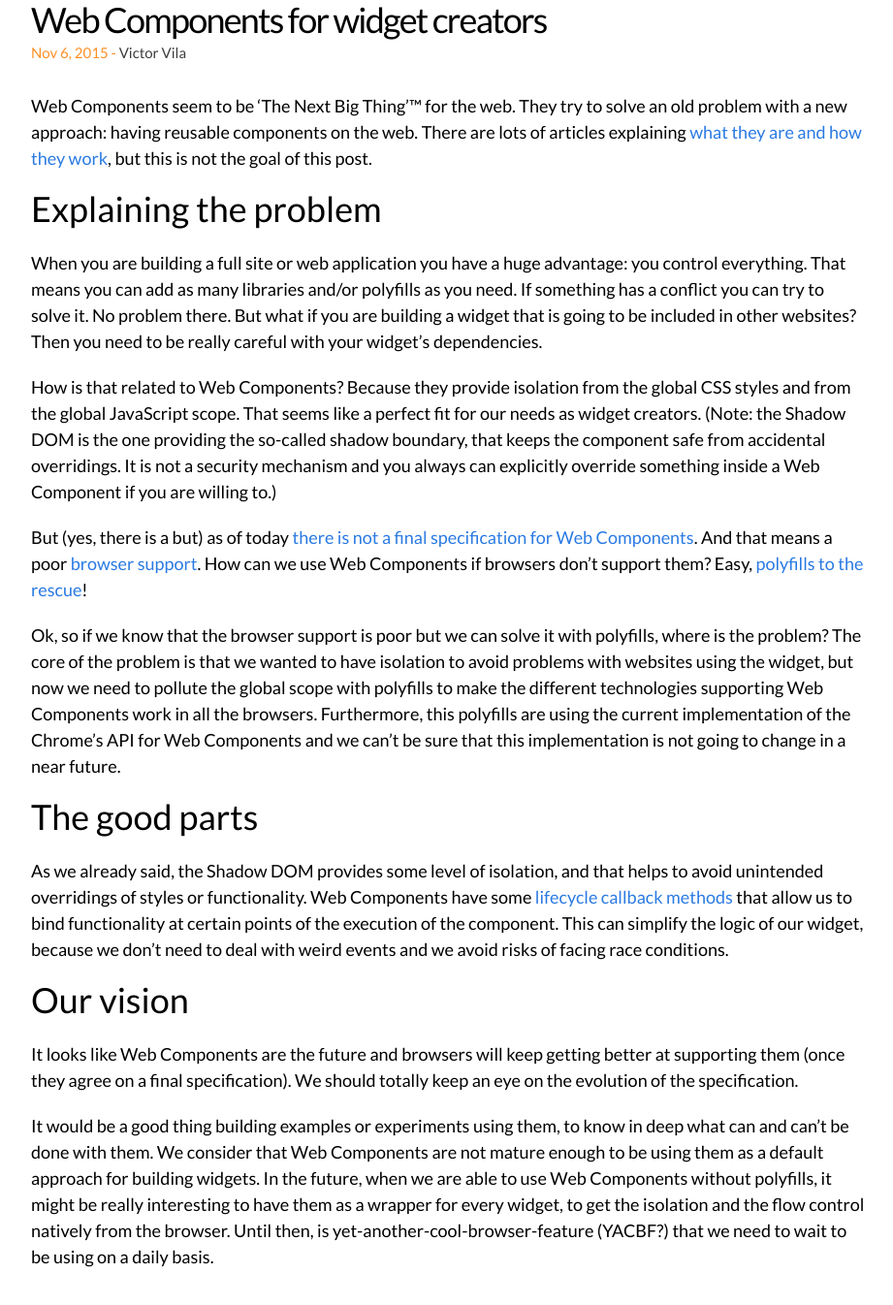
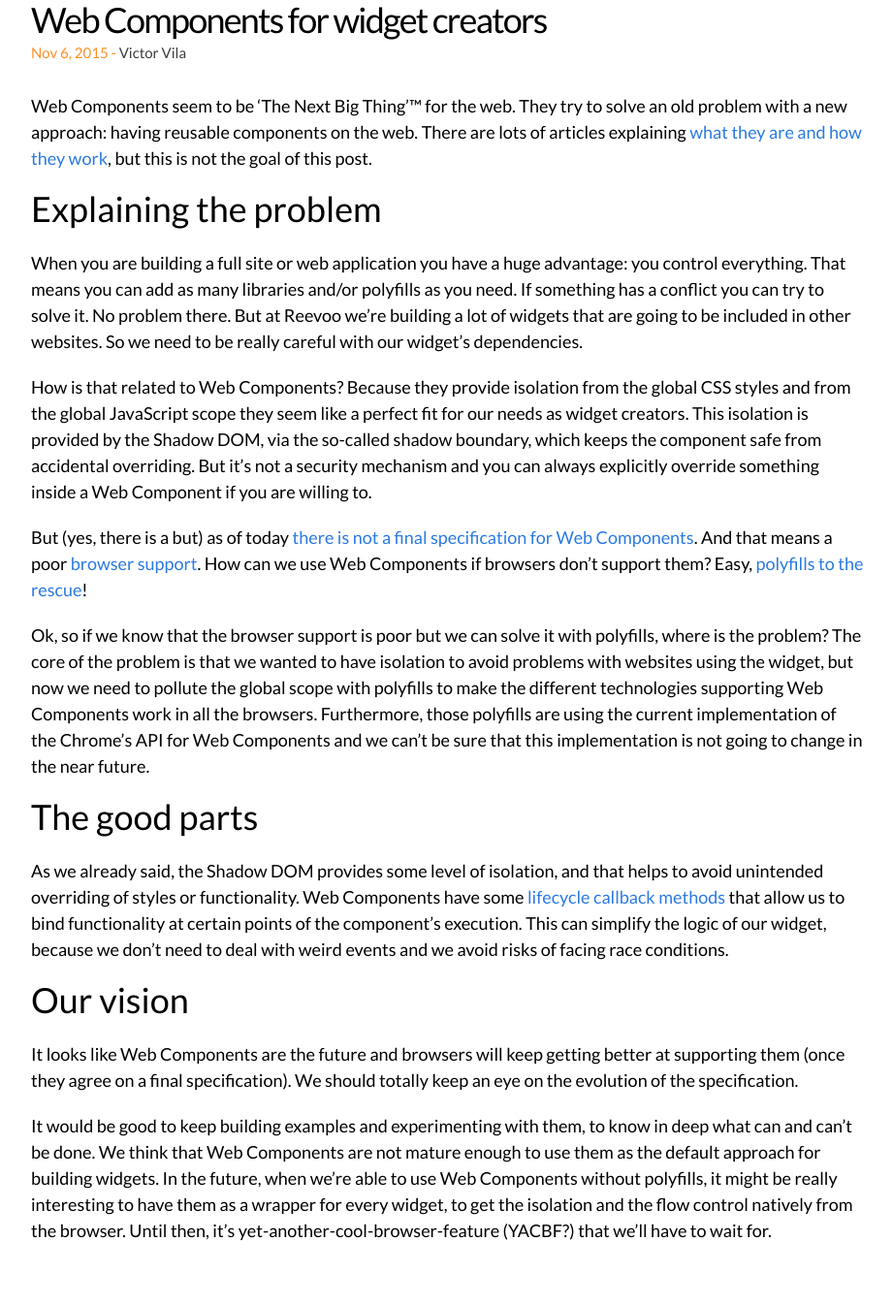
Before and after one commit to reevoo/reevoo.github.io, a Jekyll site: the page built from _posts/2015-11-06-web-components-for-widget-creators.md, in a window 1280 px wide and 1400 px high, scrolled down 247 px. Shown: the top 1346 px of the window at 97% size, without its empty margins (178-1099 px from the left). Built offline with Jekyll 4.4.1, drawn with Linux system fonts in a browser that asks for light colours; comment, search, counter and statistics services are not loaded; a style sheet for code colours, icons or effects is not loaded.

Commit message:
Fixed grammar mistakes

```diff
--- a/_posts/2015-11-06-web-components-for-widget-creators.md
+++ b/_posts/2015-11-06-web-components-for-widget-creators.md
@@ -12,18 +12,18 @@ github: irikuo
 Web Components seem to be 'The Next Big Thing'™ for the web. They try to solve an old problem with a new approach: having reusable components on the web. There are lots of articles explaining [what they are and how they work](http://blogs.windows.com/msedgedev/2015/07/14/bringing-componentization-to-the-web-an-overview-of-web-components/), but this is not the goal of this post.
 
 # Explaining the problem
-When you are building a full site or web application you have a huge advantage: you control everything. That means you can add as many libraries and/or polyfills as you need. If something has a conflict you can try to solve it. No problem there. But what if you are building a widget that is going to be included in other websites? Then you need to be really careful with your widget's dependencies.
+When you are building a full site or web application you have a huge advantage: you control everything. That means you can add as many libraries and/or polyfills as you need. If something has a conflict you can try to solve it. No problem there. But at Reevoo we're building a lot of widgets that are going to be included in other websites. So we need to be really careful with our widget's dependencies.
 
-How is that related to Web Components? Because they provide isolation from the global CSS styles and from the global JavaScript scope.  That seems like a perfect fit for our needs as widget creators. (Note: the Shadow DOM is the one providing the so-called shadow boundary, that keeps the component safe from accidental overridings. It is not a security mechanism and you always can explicitly override something inside a Web Component if you are willing to.)
+How is that related to Web Components? Because they provide isolation from the global CSS styles and from the global JavaScript scope they seem like a perfect fit for our needs as widget creators. This isolation is provided by the Shadow DOM, via the so-called shadow boundary, which keeps the component safe from accidental overriding. But it's not a security mechanism and you can always explicitly override something inside a Web Component if you are willing to.
 
 But (yes, there is a but) as of today [there is not a final specification for Web Components](https://hacks.mozilla.org/2015/06/the-state-of-web-components/). And that means a poor [browser support](http://caniuse.com/#search=components). How can we use Web Components if browsers don't support them? Easy, [polyfills to the rescue](http://webcomponents.org/polyfills/)!
 
-Ok, so if we know that the browser support is poor but we can solve it with polyfills, where is the problem? The core of the problem is that we wanted to have isolation to avoid problems with websites using the widget, but now we need to pollute the global scope with polyfills to make the different technologies supporting Web Components work in all the browsers. Furthermore, this polyfills are using the current implementation of the Chrome's API for Web Components and we can't be sure that this implementation is not going to change in a near future.
+Ok, so if we know that the browser support is poor but we can solve it with polyfills, where is the problem? The core of the problem is that we wanted to have isolation to avoid problems with websites using the widget, but now we need to pollute the global scope with polyfills to make the different technologies supporting Web Components work in all the browsers. Furthermore, those polyfills are using the current implementation of the Chrome's API for Web Components and we can't be sure that this implementation is not going to change in the near future.
 
 # The good parts
-As we already said, the Shadow DOM provides some level of isolation, and that helps to avoid unintended overridings of styles or functionality. Web Components have some [lifecycle callback methods](http://www.html5rocks.com/en/tutorials/webcomponents/customelements/#lifecycle) that allow us to bind functionality at certain points of the execution of the component. This can simplify the logic of our widget, because we don't need to deal with weird events and we avoid risks of facing race conditions.
+As we already said, the Shadow DOM provides some level of isolation, and that helps to avoid unintended overriding of styles or functionality. Web Components have some [lifecycle callback methods](http://www.html5rocks.com/en/tutorials/webcomponents/customelements/#lifecycle) that allow us to bind functionality at certain points of the component's execution. This can simplify the logic of our widget, because we don't need to deal with weird events and we avoid risks of facing race conditions.
 
 # Our vision
 It looks like Web Components are the future and browsers will keep getting better at supporting them (once they agree on a final specification). We should totally keep an eye on the evolution of the specification.
 
-It would be a good thing building examples or experiments using them, to know in deep what can and can't be done with them. We consider that Web Components are not mature enough to be using them as a default approach for building widgets. In the future, when we are able to use Web Components without polyfills, it might be really interesting to have them as a wrapper for every widget, to get the isolation and the flow control natively from the browser. Until then, is yet-another-cool-browser-feature (YACBF?) that we need to wait to be using on a daily basis.
+It would be good to keep building examples and experimenting with them, to know in deep what can and can't be done. We think that Web Components are not mature enough to use them as the default approach for building widgets. In the future, when we're able to use Web Components without polyfills, it might be really interesting to have them as a wrapper for every widget, to get the isolation and the flow control natively from the browser. Until then, it's yet-another-cool-browser-feature (YACBF?) that we'll have to wait for.
```
